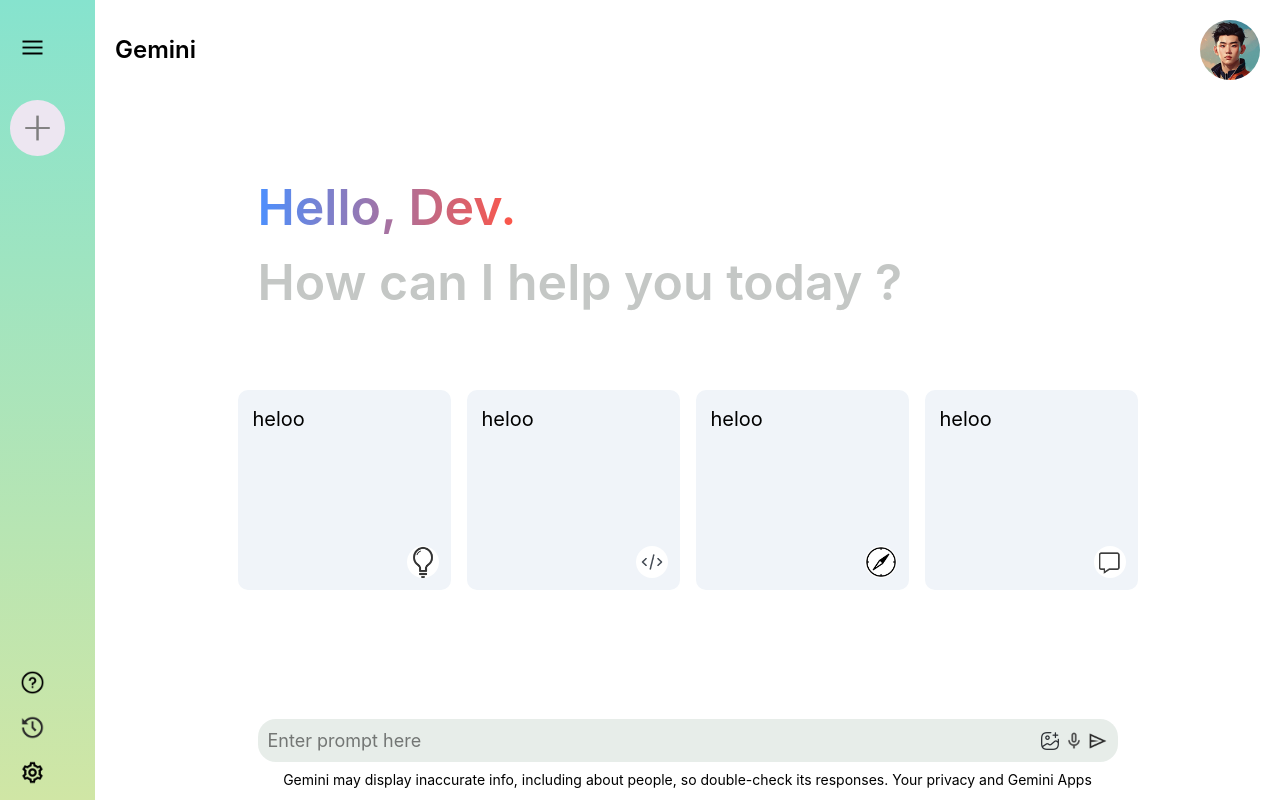
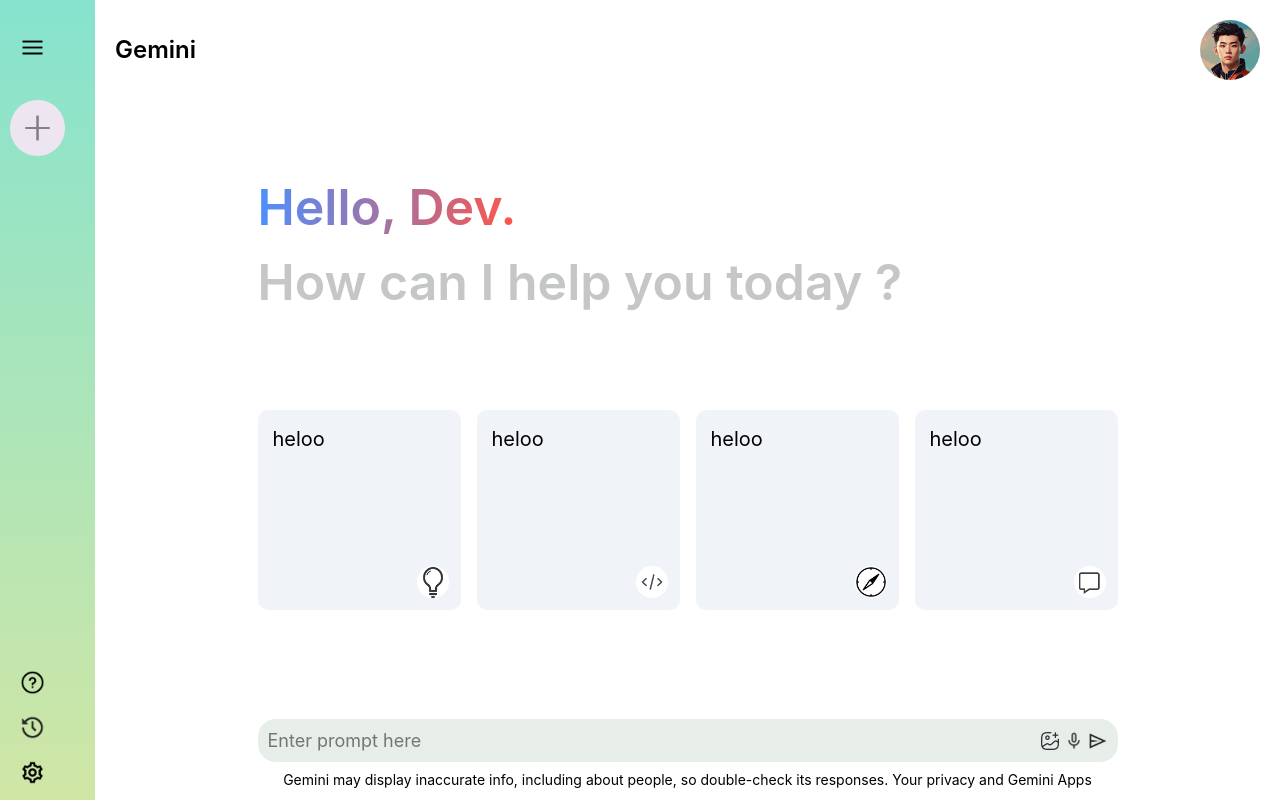
Before and after one commit to Sintu4613S/React_Proj_02, a React (Vite) app in the folder gemini-proj/: page / in a window 1280 px wide. Built offline with nearby package versions, Linux system fonts and the light colour scheme.

Commit message:
add the padding to card

```diff
--- a/gemini-proj/src/components/main/cards/Card.jsx
+++ b/gemini-proj/src/components/main/cards/Card.jsx
@@ -4,7 +4,7 @@ import { assets } from '../../../assests/assest'
 
 const Card = () => {
   return (
-    <div className='grid grid-cols-1 sm:grid-cols-2 md:grid-cols-3 lg:grid-cols-4 gap-4 p-5'>
+    <div className='grid grid-cols-1 sm:grid-cols-2 md:grid-cols-3 lg:grid-cols-4 gap-4 ' style={{ padding: '20px' }}>
 
       <Singlecard title='heloo' imageSrc={assets.bulb_icon} />
       <Singlecard title='heloo' imageSrc={assets.code_icon} />
```
